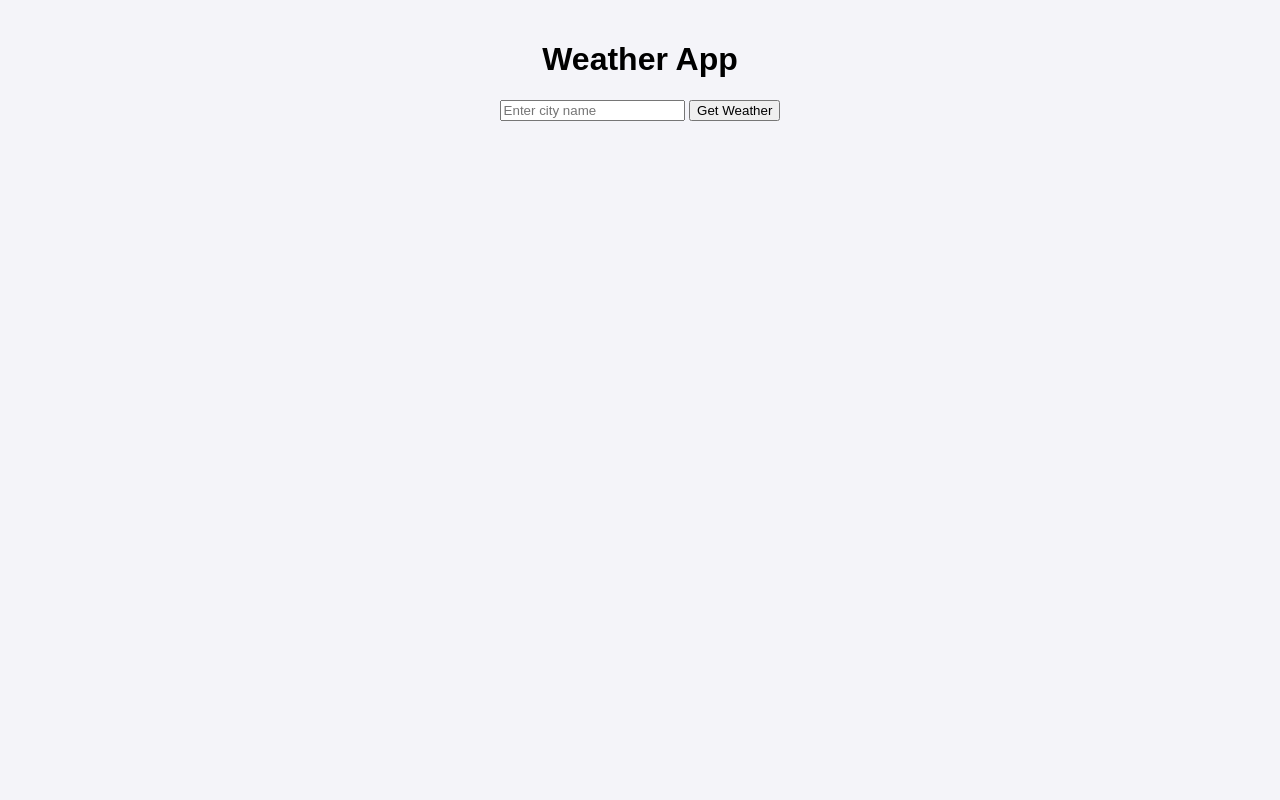
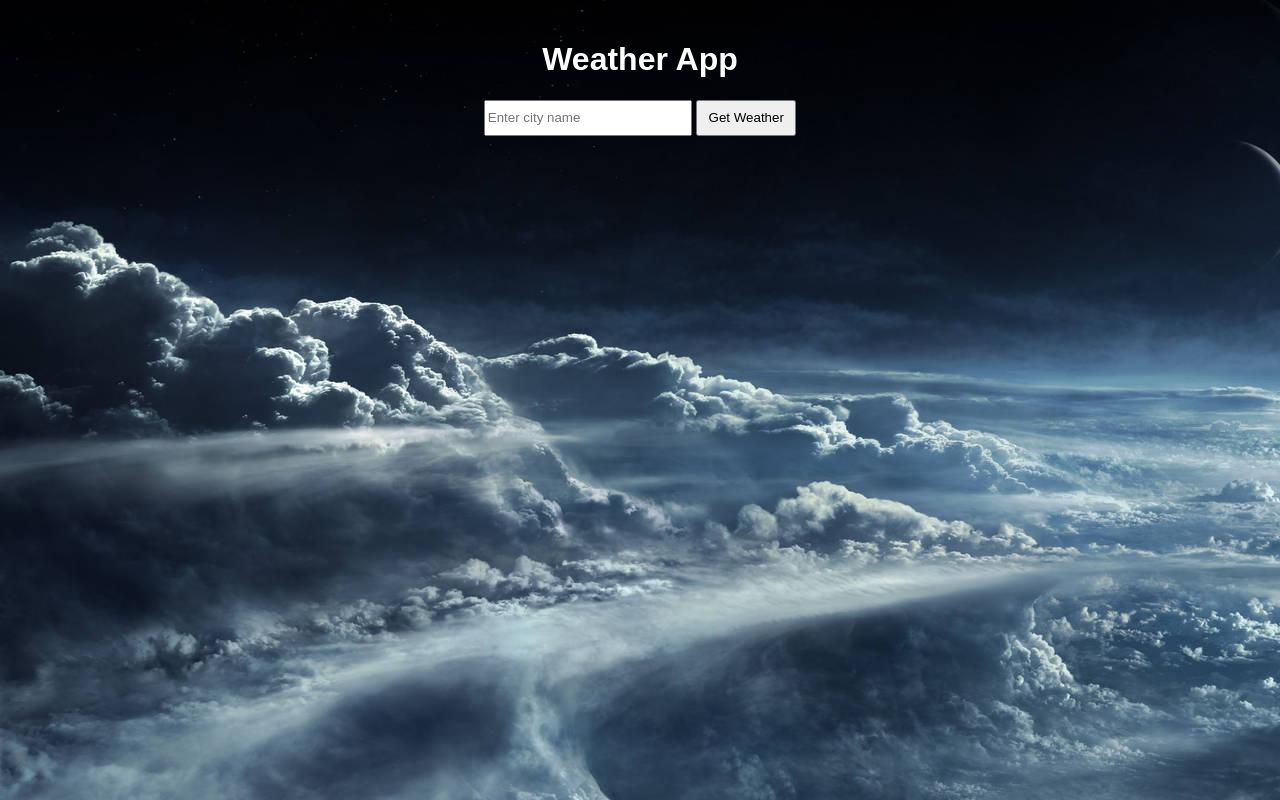
Before and after one commit to dhruvXcode247/WeatherApp, a plain HTML site: page index.html in a window 1280 px wide. Drawn offline with Linux system fonts and the light colour scheme.

Commit message:
updated files

```diff
--- a/index.html
+++ b/index.html
@@ -7,7 +7,7 @@
     <link rel="stylesheet" href="styles.css">
 </head>
 <body>
-    <h1>Weather App</h1>
+    <h1><strong>Weather App</strong></h1>
     <input type="text" id="city" placeholder="Enter city name">
     <button id="getWeather">Get Weather</button>
     <div id="result"></div>
--- a/styles.css
+++ b/styles.css
@@ -4,9 +4,29 @@ body {
     margin: 0;
     padding: 20px;
     background-color: #f4f4f9;
+    background-image: url('cloudyspaceimage.jpg');
+}
+
+h1 {
+    color: white;
+}
+
+#city {
+    height: 30px;
+    width: 200px;
+}
+
+#getWeather {
+    height: 36px;
+    width: 100px;
+}
+
+#getWeather:hover {
+    background-color: #0086b3;
 }
 
 #result {
+    color: white;
     margin-top: 20px;
     font-size: 18px;
 }
```
Also changed, not shown: cloudyspaceimage.jpg (added).
